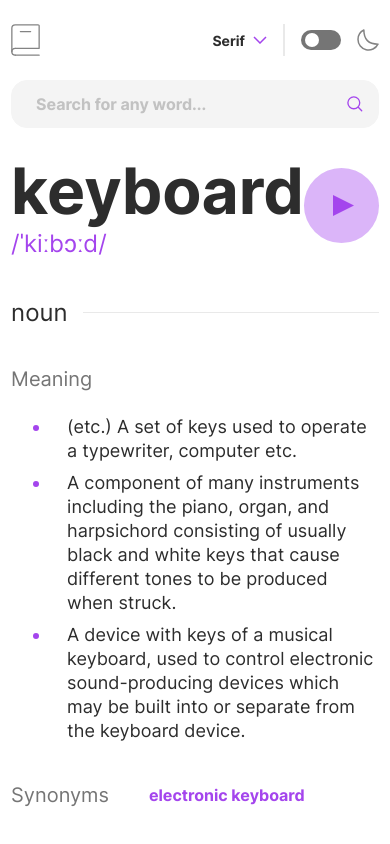
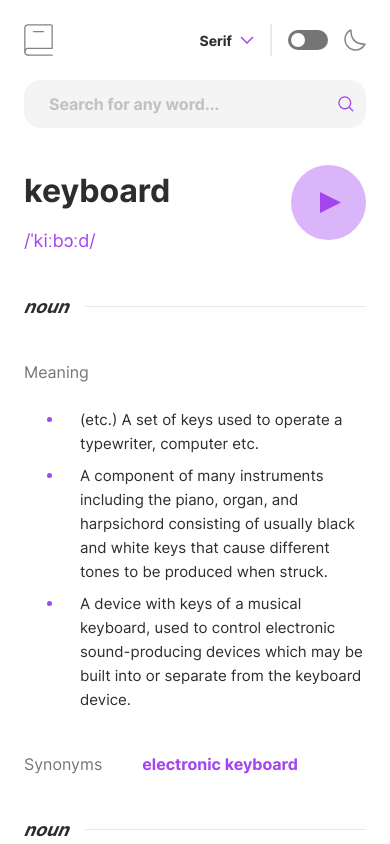
Before and after one commit to nikosetiawanp/dictionary-web-app, a React (Vite) app: page / in a window 390 px wide. Shown: the top 844 px of the page. Built offline with nearby package versions, Linux system fonts and the light colour scheme.

Commit message:
add incomplete search function

```diff
--- a/src/App.css
+++ b/src/App.css
@@ -2,7 +2,7 @@
 
 @font-face {
   font-family: "Inter";
-  src: url("./assets/fonts/inter/Inter-VariableFont_slnt\,wght.ttf");
+  src: url("./assets/fonts/inter/Inter-VariableFont_slnt,wght.ttf");
 }
 
 @font-face {
@@ -12,7 +12,7 @@
 
 @font-face {
   font-family: "Inconsolata";
-  src: url("./assets/fonts/inconsolata/Inconsolata-VariableFont_wdth\,wght.ttf");
+  src: url("./assets/fonts/inconsolata/Inconsolata-VariableFont_wdth,wght.ttf");
 }
 
 @theme {
@@ -35,6 +35,7 @@
   --color-border-dark: #3a3a3a;
 
   --color-accent: #a445ed;
+  --color-error: #ff5252;
 }
 
 @layer components {
--- a/src/App.tsx
+++ b/src/App.tsx
@@ -5,8 +5,33 @@ import IconArrowDown from "./assets/images/icon-arrow-down.svg";
 import IconMoon from "./assets/images/icon-moon.svg";
 import IconSearch from "./assets/images/icon-search.svg";
 import IconPlay from "./assets/images/icon-play.svg";
+import { useEffect, useState } from "react";
 
 function App() {
+  const API_BASE_URL = "https://api.dictionaryapi.dev/api/v2/entries/en/";
+  const [input, setInput] = useState("");
+  const [inputError, setInputError] = useState(true);
+  const [data, setData] = useState(null);
+
+  const search = () => {
+    if (!input) {
+      setInputError(true);
+      return;
+    }
+
+    fetch(API_BASE_URL + input)
+      .then((res) => res.json())
+      .then(setData);
+  };
+
+  useEffect(() => {
+    setInputError(false);
+  }, [input]);
+
+  useEffect(() => {
+    console.log(data);
+  }, [data]);
+
   return (
     // Container
     <div className="flex flex-col gap-6 w-full max-w-[735px] h-full">
@@ -20,32 +45,50 @@ function App() {
         {/* Vertical line */}
         <div className="flex w-[0.5px] h-full border border-border-light bg-border-light"></div>
         {/* Toggle switch */}
-        <div className="flex items-center p-1 rounded-full bg-secondary-light w-[40px] h-[20px]">
+        <div className="flex items-center p-[3px] rounded-full bg-secondary-light w-[40px] h-[20px]">
           <div className="w-[14px] h-[14px] bg-[#FFF] rounded-full"></div>
         </div>
         <img src={IconMoon} alt="icon-moon" />
       </div>
 
       {/* Search bar */}
-      <div className="relative">
+      <div className="relative md:mb-4">
         <input
           type="text"
-          className="w-full bg-[#f4f4f4] border border-[#f4f4f4] active:border-accent rounded-2xl h-[48px] font-bold text-[16px] md:text-[20px] placeholder:text-primary-light/25 px-6"
+          className={`${
+            inputError ? "border-error" : "border-[#f4f4f4]"
+          } w-full bg-[#f4f4f4] border active:border-accent rounded-2xl h-[48px] md:h-[64px] font-bold text-[16px] md:text-[20px] placeholder:text-primary-light/25 px-6`}
+          value={input}
+          onChange={(e) => setInput(e.target.value)}
           placeholder="Search for any word..."
+          onSubmit={() => search()}
         />
-        <img
-          className="absolute right-4 top-1/3 w-[15.55px]"
-          src={IconSearch}
-          alt="icon-search"
-        />
+        {inputError && (
+          <span className="text-error text-[16px] md:text-[20px] absolute left-0 -bottom-6 md:-bottom-7">
+            Whoops, can’t be empty…
+          </span>
+        )}
+
+        <div className="absolute top-0 right-0 md:right-3 h-full flex items-center">
+          <button
+            onClick={() => search()}
+            className="hover:bg-accent/10 active:bg-accent/20 top-0 flex justify-center items-center p-3 rounded-full hover:cursor-pointer"
+          >
+            <img className="w-[15.55px]" src={IconSearch} alt="icon-search" />
+          </button>
+        </div>
       </div>
       {/* Content */}
       <div className="flex flex-col gap-10">
         {/* Header */}
         <div className="flex justify-between items-center">
-          <div className="flex flex-col">
-            <h1 className="text-heading-large text-primary-light">keyboard</h1>
-            <h2 className="text-heading-medium text-accent">/ˈkiːbɔːd/</h2>
+          <div className="flex flex-col gap-0 md:gap-4">
+            <h1 className="text-[32px] md:text-[64px] text-heading-large text-primary-light">
+              keyboard
+            </h1>
+            <h2 className="text-body-medium md:text-[24px] text-accent">
+              /ˈkiːbɔːd/
+            </h2>
           </div>
           <button className="bg-accent/20 flex justify-center items-center rounded-full w-[75px] h-[75px] hover:cursor-pointer">
             <img src={IconPlay} alt="icon-play" />
@@ -54,23 +97,27 @@ function App() {
 
         {/* Divider */}
         <div className="flex items-center gap-4 w-full">
-          <h3 className="text-heading-medium text-primary-light">noun</h3>
+          <h3 className="font-bold text-[18px] md:text-[24px] italic md:not-italic text-primary-light">
+            noun
+          </h3>
           <hr className="h-[1px] border-[#e9e9e9] w-full" />
         </div>
 
         {/* Noun */}
         <div className="flex flex-col gap-6">
-          <h4 className="text-heading-small text-secondary-light">Meaning</h4>
+          <h4 className="text-[16px] md:text-[20px] text-secondary-light">
+            Meaning
+          </h4>
           <ul className="flex flex-col gap-2 list-disc pl-10 marker:text-accent">
-            <li className="text-body-medium text-primary-light pl-4">
+            <li className="text-[15px] md:text-[18px] leading-[24px] text-primary-light pl-4">
               (etc.) A set of keys used to operate a typewriter, computer etc.
             </li>
-            <li className="text-body-medium text-primary-light pl-4">
+            <li className="text-[15px] md:text-[18px] leading-[24px] text-primary-light pl-4">
               A component of many instruments including the piano, organ, and
               harpsichord consisting of usually black and white keys that cause
               different tones to be produced when struck.
             </li>
-            <li className="text-body-medium text-primary-light pl-4">
+            <li className="text-[15px] md:text-[18px] leading-[24px] text-primary-light pl-4">
               A device with keys of a musical keyboard, used to control
               electronic sound-producing devices which may be built into or
               separate from the keyboard device.
@@ -79,7 +126,9 @@ function App() {
         </div>
         {/* Synonyms */}
         <div className="flex items-center gap-10">
-          <h4 className="text-heading-small text-secondary-light">Synonyms</h4>
+          <h4 className="text-[16px] md:text-[20px] text-secondary-light">
+            Synonyms
+          </h4>
           <span className="text-[16px] md:text-[20px] font-bold text-accent">
             electronic keyboard
           </span>
@@ -87,18 +136,22 @@ function App() {
 
         {/* Divider */}
         <div className="flex items-center gap-4 w-full">
-          <h3 className="text-heading-medium text-primary-light">verb</h3>
+          <h3 className="font-bold text-[18px] md:text-[24px] italic md:not-italic text-primary-light">
+            noun
+          </h3>
           <hr className="h-[1px] border-[#e9e9e9] w-full" />
         </div>
 
         {/* Verb */}
         <div className="flex flex-col gap-6">
-          <h4 className="text-heading-small text-secondary-light">Meaning</h4>
+          <h4 className="text-[16px] md:text-[20px] text-secondary-light">
+            Meaning
+          </h4>
           <ul className="flex flex-col gap-2 list-disc pl-10 marker:text-accent">
-            <li className="text-body-medium text-primary-light pl-4">
+            <li className="text-[15px] md:text-[18px] leading-[24px] text-primary-light pl-4">
               To type on a computer keyboard.
             </li>
-            <span className="ml-4 text-body-medium text-secondary-light">
+            <span className="ml-4 text-[15px] md:text-[18px] leading-[24px] text-secondary-light">
               “Keyboarding is the part of this job I hate the most.”
             </span>
           </ul>
```
